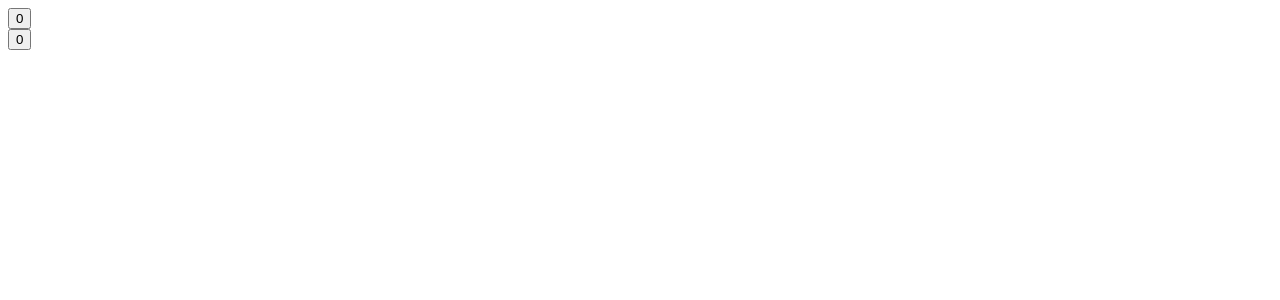
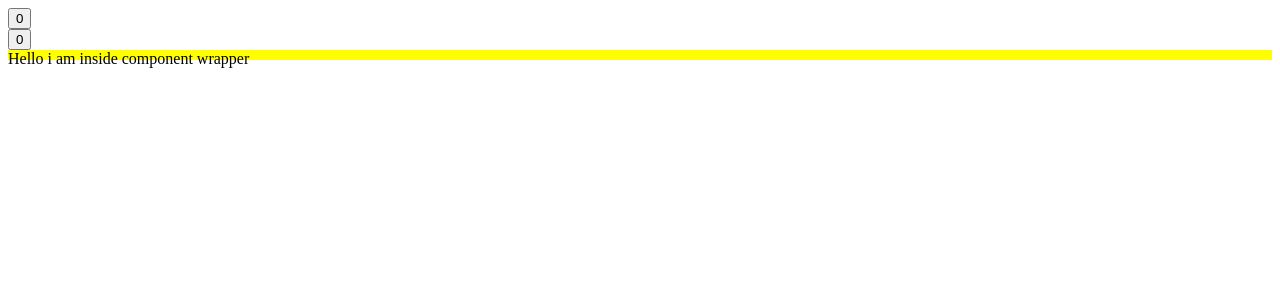
Before and after one commit to mmk741/React-Concepts, a React (Create React App) app: page / in a window 1280 px wide. Shown: the top 300 px of the page. Built offline with nearby package versions, Linux system fonts and the light colour scheme.

Commit message:
Wrapping a component inside it

```diff
--- a/src/App.js
+++ b/src/App.js
@@ -1,9 +1,11 @@
 import Main from './renderProp/Main'
+import ComponentRenderinsideWrapper from './RenderPropsChildren/ComponentRenderinsideWrapper';
 
 function App() {
   return (
     <div >
       <Main/>
+      <ComponentRenderinsideWrapper/>
     </div>
   );
 }
--- /dev/null
+++ b/src/RenderPropsChildren/ComponentRenderinsideWrapper.jsx
@@ -0,0 +1,13 @@
+import React from 'react'
+import Wrapper from './Wrapper'
+
+function ComponentRenderinsideWrapper() {
+  return (
+     <Wrapper>
+
+         Hello i am inside component wrapper
+     </Wrapper>
+  )
+}
+
+export default ComponentRenderinsideWrapper
--- /dev/null
+++ b/src/RenderPropsChildren/Wrapper.js
@@ -0,0 +1,9 @@
+import React from 'react'
+
+function Wrapper(props) {
+  return (
+    <div style={{backgroundColor:"yellow",height:"10px"}}>{props.children}</div>
+  )
+}
+
+export default Wrapper
```
